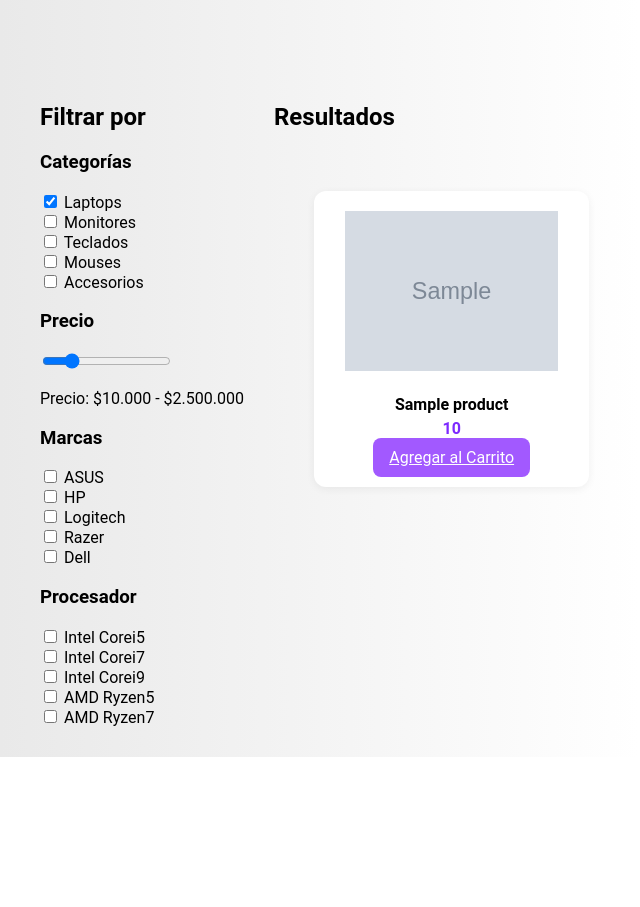
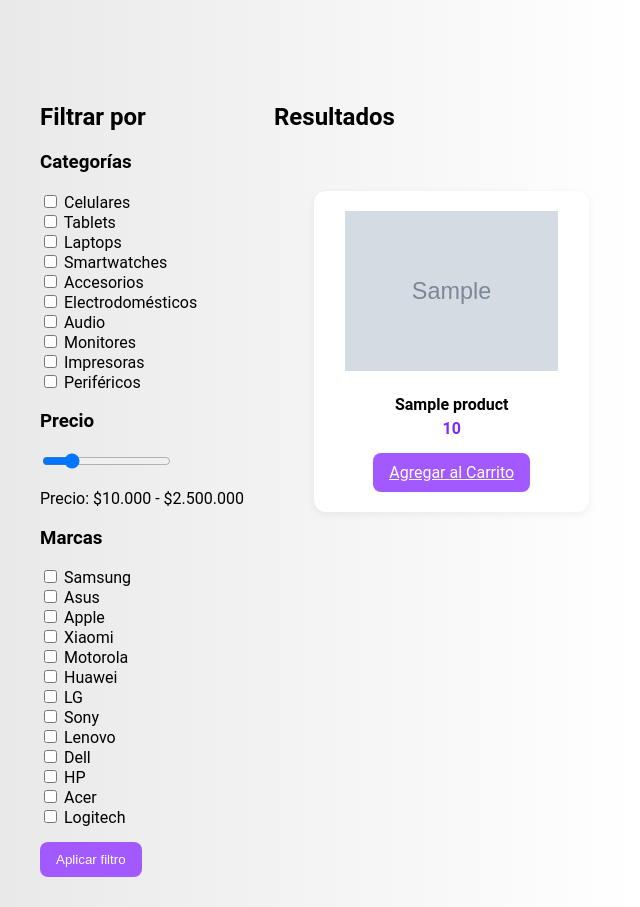
Before and after one commit to Naxoki/T1ADW, a PHP site: page /productos.php in a window 1280 px wide. Shown: the part 256-1163 px from the top of the page, without its empty margins (0-640 px from the left). Before the commit the page ends 1013 px from the top, so only its background shows below. Run offline with PHP 8.4, Linux system fonts and the light colour scheme; tables that the repository leaves empty or names only in its code hold one stand-in row (values such as "Sample post"); grey boxes marked "Sample" are stand-in pictures.

Commit message:
implementacion de filtros

```diff
--- a/assets/css/styles.css
+++ b/assets/css/styles.css
@@ -114,6 +114,9 @@ body {
 }
 
 .producto button, .producto a {
+
+  display: inline-block;
+  margin-top: 5px;
   background-color: #a259ff;
   color: white;
   border: none;
@@ -124,6 +127,22 @@ body {
 }
 
 .producto button:hover, .producto a:hover {
+
+  background-color: #8d3fff;
+}
+.filtros button, .filtros a {
+
+  margin-top: 15px;
+  background-color: #a259ff;
+  color: white;
+  border: none;
+  border-radius: 8px;
+  padding: 10px 16px;
+  cursor: pointer;
+  transition: background-color 0.2s ease;
+}
+
+.filtros button:hover, .filtros a:hover {
   background-color: #8d3fff;
 }
 
--- a/controllers/ProductController.php
+++ b/controllers/ProductController.php
@@ -4,6 +4,8 @@ require_once __DIR__ . '/../models/Product.php';
 class ProductController {
     private $productModel;
     private $pdo;
+    public $categories;
+    public $brands;
 
 
 
@@ -11,6 +13,35 @@ class ProductController {
         global $pdo;
         $this->pdo = $pdo;
         $this->productModel = new Product($pdo);
+
+        $this->categories = [
+            "Celulares",
+            "Tablets",
+            "Laptops",
+            "Smartwatches",
+            "Accesorios",
+            "Electrodomésticos",
+            "Audio",
+            "Monitores",
+            "Impresoras",
+            "Periféricos",
+        ];
+
+        $this->brands = [
+            'Samsung',
+            'Asus',
+            'Apple',
+            'Xiaomi',
+            'Motorola',
+            'Huawei',
+            'LG',
+            'Sony',
+            'Lenovo',
+            'Dell',
+            'HP',
+            'Acer',
+            'Logitech'
+        ];
     }
 
     // Función para listar todos los productos
--- a/productos.php
+++ b/productos.php
@@ -14,7 +14,12 @@ $productController = new ProductController();
 $products = $productController->list(); // Obtener la lista de productos
 
 
+$arraycategorias = $productController->categories;
+
+$arraymarcas = $productController->brands;
+
 ?>
+
 <!DOCTYPE html>
 <html lang="es">
 <head>
@@ -30,8 +35,8 @@ $products = $productController->list(); // Obtener la lista de productos
     <nav>
       <ul>
         <li><a href="index.php">Inicio</a></li>
-        <li><a href="productos.php">Productos</a></li>
-        <li><a href="views/products/cart.php">Carrito</a></li>
+        <li><a href="views/proproductos.php">Productos</a></li>
+        <li><a href="carrito.php">Carrito</a></li>
         <li><a href="#">Perfil</a></li>
       </ul>
     </nav>
@@ -60,15 +65,13 @@ $products = $productController->list(); // Obtener la lista de productos
   </section>
 
   <main class="filtros-productos">
-    <aside class="filtros">
+    <form class="filtros">
       <h2>Filtrar por</h2>
       <div>
         <h3>Categorías</h3>
-        <label><input type="checkbox" checked> Laptops</label><br>
-        <label><input type="checkbox"> Monitores</label><br>
-        <label><input type="checkbox"> Teclados</label><br>
-        <label><input type="checkbox"> Mouses</label><br>
-        <label><input type="checkbox"> Accesorios</label>
+        <?php foreach ($arraycategorias as $categoria): ?>
+          <label><input type="checkbox" name="categoria" value="<?php echo $categoria; ?>"> <?php echo $categoria; ?></label><br>
+        <?php endforeach; ?>
       </div>
       <div>
         <h3>Precio</h3>
@@ -77,21 +80,13 @@ $products = $productController->list(); // Obtener la lista de productos
       </div>
       <div>
         <h3>Marcas</h3>
-        <label><input type="checkbox"> ASUS</label><br>
-        <label><input type="checkbox"> HP</label><br>
-        <label><input type="checkbox"> Logitech</label><br>
-        <label><input type="checkbox"> Razer</label><br>
-        <label><input type="checkbox"> Dell</label>
+        <?php foreach ($arraymarcas as $marca): ?>
+          <label><input type="checkbox" name="marca" value="<?php echo $marca; ?>"> <?php echo $marca; ?></label><br>
+         <?php endforeach; ?>
+
       </div>
-      <div>
-        <h3>Procesador</h3>
-        <label><input type="checkbox"> Intel Corei5</label><br>
-        <label><input type="checkbox"> Intel Corei7</label><br>
-        <label><input type="checkbox"> Intel Corei9</label><br>
-        <label><input type="checkbox"> AMD Ryzen5</label><br>
-        <label><input type="checkbox"> AMD Ryzen7</label>
-      </div>
-    </aside>
+        <button>Aplicar filtro</button>
+    </form>
 
     <section class="resultados">
       <h2>Resultados</h2>
--- a/views/products/add.php
+++ b/views/products/add.php
@@ -17,6 +17,10 @@ $productController = new ProductController();
 
 // Llamar a la función de agregar producto
 $productController->add();
+
+$arraycategorias = $productController->categories;
+
+$arraymarcas = $productController->brands;
 ?>
 
 <!DOCTYPE html>
```
Also changed, not shown: views/products/edit.php (+12 -23 lines).
